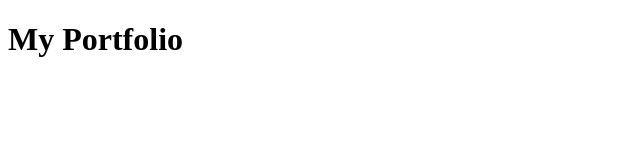
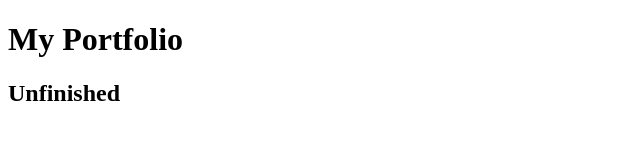
Before and after one commit to TheJDexp/TheJDexp.github.io, a plain HTML site: page index.html in a window 1280 px wide. Shown: the whole page, without its empty margins (0-640 px from the left). Drawn offline with Linux system fonts and the light colour scheme.

Commit message:
styles.css Added

```diff
--- a/index.html
+++ b/index.html
@@ -7,6 +7,7 @@
   <body>
 
     <h1>My Portfolio</h1>
+    <h2>Unfinished</h2>
 
   </body>
 </html>
```
Also changed, not shown: styles.css (added).
